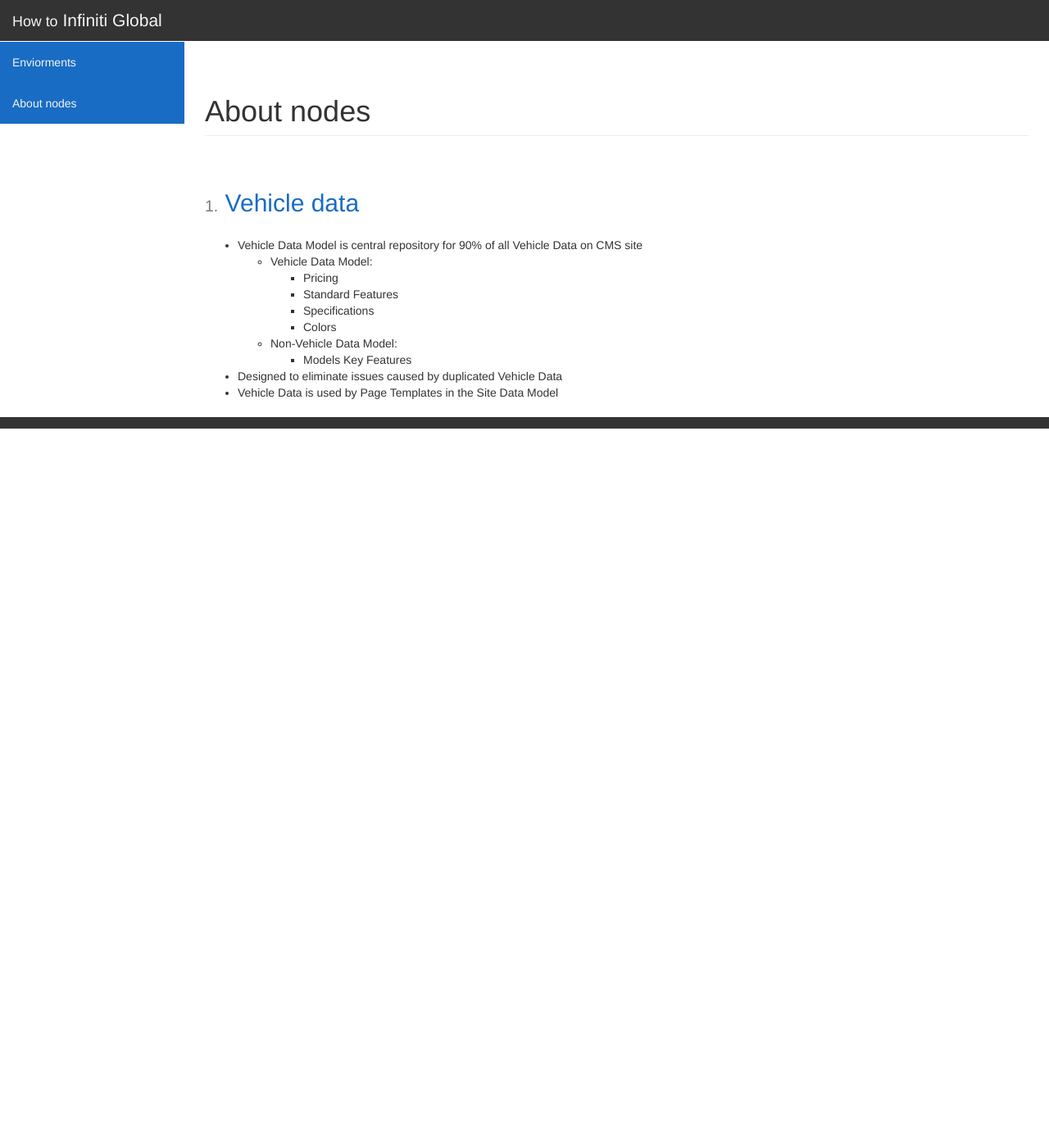
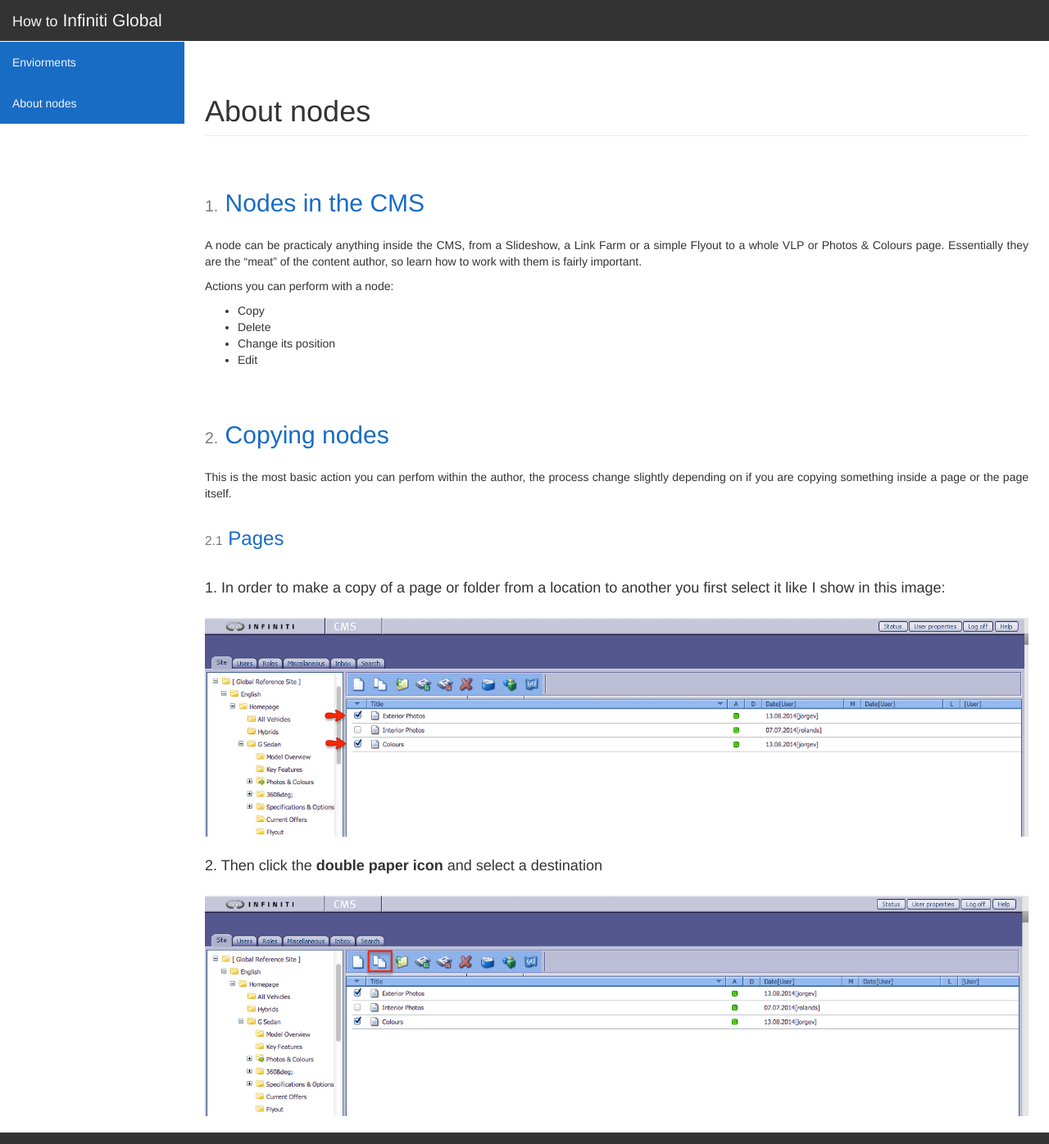
Before and after one commit to howtoinfiniti/howtoinfiniti.github.io, a Jekyll site: the page built from _posts/2014-8-8-about-nodes.markdown, in a window 1280 px wide and 1396 px high. Shown: the whole window at 82% size. Built offline with Jekyll 4.4.1, drawn with Linux system fonts in a browser that asks for light colours.

Commit message:
Starting with nodes

```diff
--- a/_posts/2014-8-8-about-nodes.markdown
+++ b/_posts/2014-8-8-about-nodes.markdown
@@ -3,15 +3,27 @@
 title:  "About nodes"
 ---
 
-<h2 class="page-subtitle" ><small>1.</small> Vehicle data</h2>
+<h2 class="page-subtitle" ><small>1.</small> Nodes in the CMS</h2>
 
-- Vehicle Data Model is central repository for 90% of all Vehicle Data on CMS site
-	- Vehicle Data Model:
-		- Pricing
-		- Standard Features
-		- Specifications
-		- Colors
-	- Non-Vehicle Data Model:
-		- Models Key Features
-- Designed to eliminate issues caused by duplicated Vehicle Data
-- Vehicle Data is used by Page Templates in the Site Data Model
+A node can be practicaly anything inside the CMS, from a Slideshow, a Link Farm or a simple Flyout to a whole VLP or Photos & Colours page. Essentially they are the "meat" of the content author, so learn how to work with them is fairly important.
+
+Actions you can perform with a node:
+
+- Copy
+- Delete
+- Change its position
+- Edit
+
+<h2 class="page-subtitle" ><small>2.</small> Copying nodes</h2>
+
+This is the most basic action you can perfom within the author, the process change slightly depending on if you are copying something inside a page or the page itself.
+
+<h3 class="page-minortitle" ><small>2.1</small> Pages</h3>
+
+<h4>1. In order to make a copy of a page or folder from a location to another you first select it like I show in this image:</h4>
+
+<img src="/images/selecting_nodes.png" alt="Selecting Nodes" class="img-responsive centered">
+
+<h4>2. Then click the <strong>double paper icon</strong> and select a destination</h4>
+
+<img src="/images/copying_pages.png" alt="Copying pages" class="img-responsive centered">
```
Also changed, not shown: css/bootstrap.css, images/copying_pages.png (added), images/selecting_nodes.png (added).
